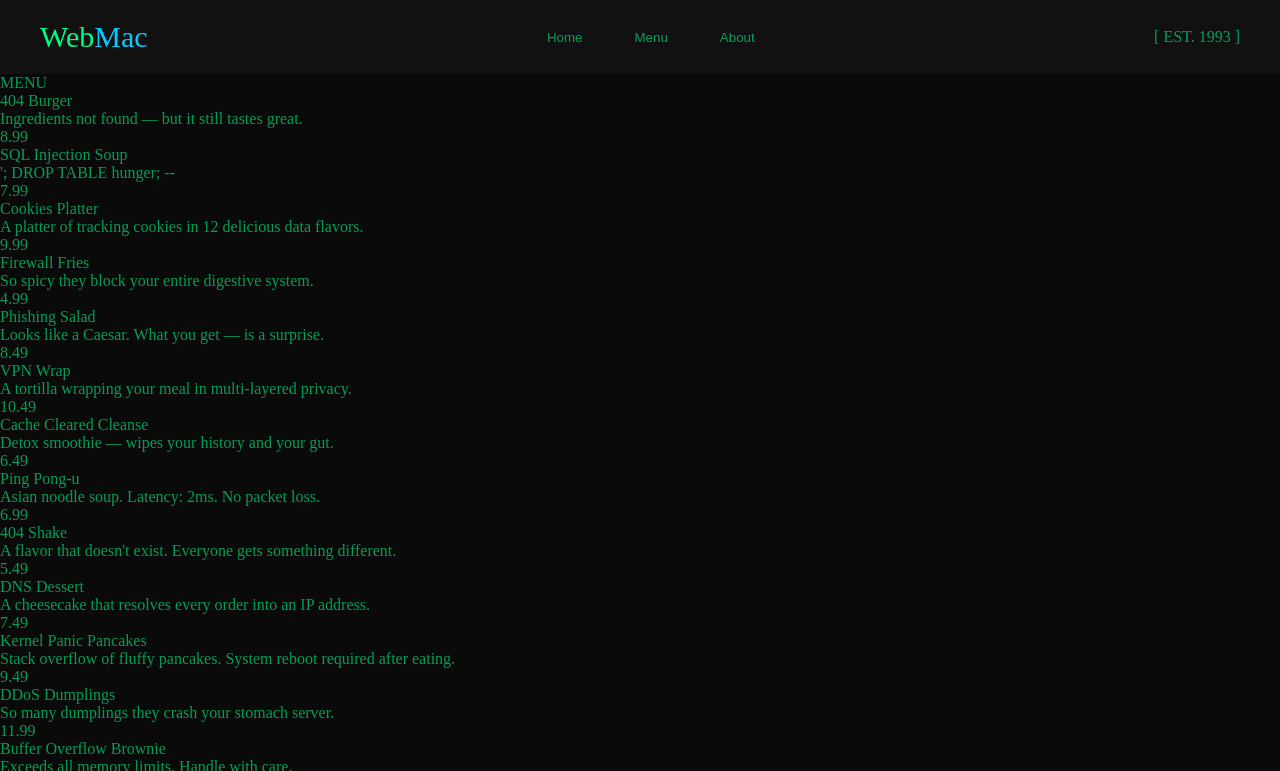
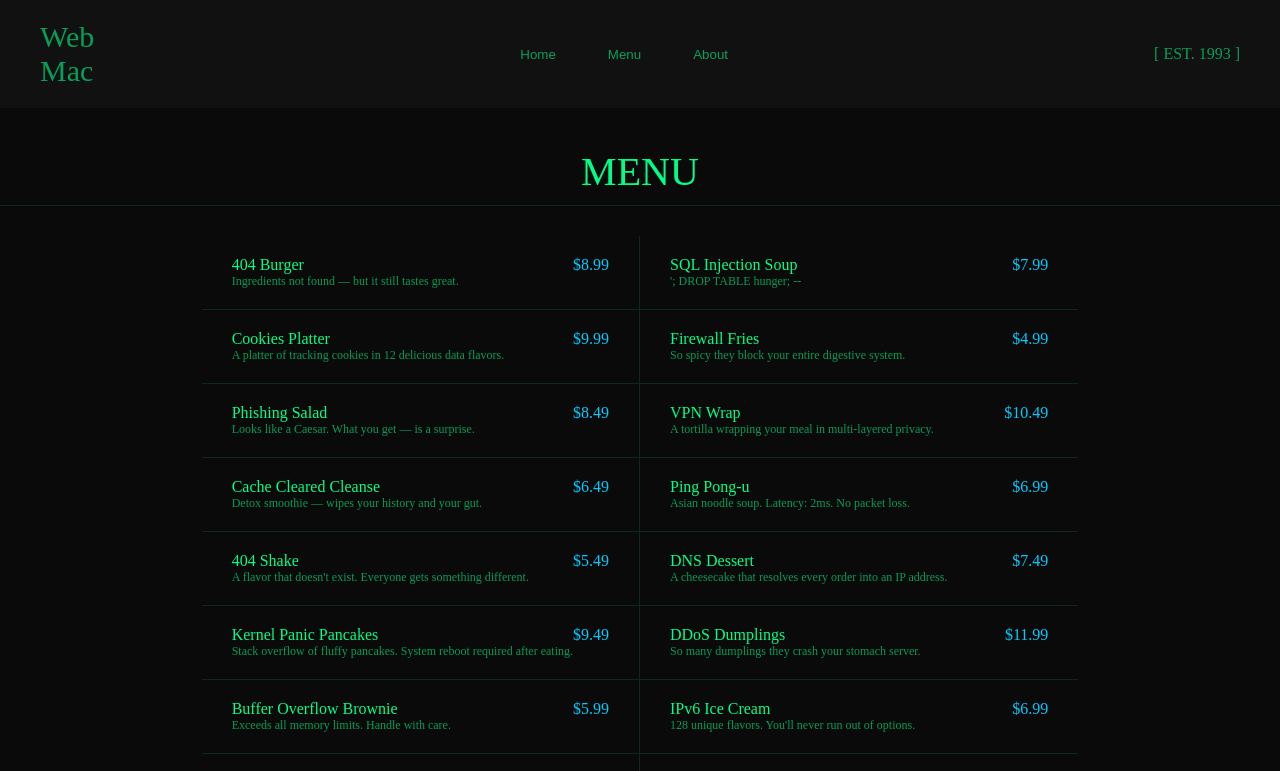
Before and after one commit to hadrianoo/restaurant-page, a website built with webpack: page src/template.html in a window 1280 px wide. Both pictures are taken after a click on the button "Menu". Shown: the top 771 px of the page. Built offline with nearby package versions, Linux system fonts and the light colour scheme.

Commit message:
Implement menu site

```diff
--- a/src/index.js
+++ b/src/index.js
@@ -11,26 +11,28 @@
     const content = document.querySelector("#content");
     const body = document.querySelector("body");
 
-
-    content.appendChild(home.introSection());
-    content.appendChild(home.servedSection());
-    content.appendChild(home.specialSection());
-    content.appendChild(home.reviewSection());
+    content.appendChild(home.homeContainer);
+    // content.appendChild(home.introSection());
+    // content.appendChild(home.servedSection());
+    // content.appendChild(home.specialSection());
+    // content.appendChild(home.reviewSection());
 
 
     nav.addEventListener("click", (event) => {
         if (event.target.id === "home") {
             content.innerHTML = "";
-            content.appendChild(home.introSection());
-            content.appendChild(home.servedSection());
-            content.appendChild(home.specialSection());
-            content.appendChild(home.reviewSection());
+
+            content.appendChild(home.homeContainer);
+            // content.appendChild(home.introSection());
+            // content.appendChild(home.servedSection());
+            // content.appendChild(home.specialSection());
+            // content.appendChild(home.reviewSection());
 
         } else if (event.target.id === "menu") {
             content.innerHTML = "";
 
-            content.appendChild(menu.menuHeader());
-            content.appendChild(menu.menuContent());
+            content.appendChild(menu.menuContainer);
+            // content.appendChild(menu.menuContent());
 
         } else if (event.target.id === "about") {
             content.innerHTML = "";
--- a/src/pages/home/home.js
+++ b/src/pages/home/home.js
@@ -1,6 +1,9 @@
 import styles from "./home.module.css";
 
 export const homePage = () => {
+    const homeContainer = document.createElement("div");
+    homeContainer.className = styles.homeContainer;
+
     const introSection = () => {
         const intro = document.createElement("div");
         const name = document.createElement("div");
@@ -16,7 +19,7 @@
 
         intro.className = styles.intro;
         name.className = styles.name;
-        nameButtons.className = styles["name-buttons"];
+        nameButtons.className = styles.nameButtons;
 
         web.textContent = "Web";
         mac.textContent = "Mac";
@@ -97,7 +100,7 @@
             const third = document.createElement("div");
             const forth = document.createElement("div");
 
-            homeDish.className = styles["home-dish"];
+            homeDish.className = styles.homeDish;
 
             first.textContent = obj[1];
             second.textContent = obj[2];
@@ -168,11 +171,17 @@
 
         return reviews;
     }
+    homeContainer.appendChild(introSection());
+    homeContainer.appendChild(servedSection());
+    homeContainer.appendChild(specialSection());
+    homeContainer.appendChild(reviewSection());
+
 
     return {
-        introSection,
-        servedSection,
-        specialSection,
-        reviewSection
+        // introSection,
+        // servedSection,
+        // specialSection,
+        // reviewSection
+        homeContainer,
     }
 }
--- a/src/pages/home/home.module.css
+++ b/src/pages/home/home.module.css
@@ -1,3 +1,9 @@
+.homeContainer {
+    min-height: 100vh;
+    display: grid;
+    grid-template-rows: 2fr min-content 1fr 1fr;
+}
+
 .intro {
     border-top: 1px solid var(--color-border);
     border-bottom: 1px solid var(--color-border);
@@ -12,6 +18,18 @@
 .intro>.name {
     font-size: 6rem;
     text-transform: uppercase;
+}
+
+.name {
+    display: flex;
+}
+
+.name>div:first-child {
+    color: var(--color-green);
+}
+
+.name>div:last-child {
+    color: var(--color-cyan);
 }
 
 .intro>div:nth-child(3) {
@@ -29,12 +47,12 @@
     margin-bottom: 0.6rem;
 }
 
-.name-buttons {
+.nameButtons {
     display: flex;
     gap: 1rem;
 }
 
-.name-buttons>button {
+.nameButtons>button {
     padding: 1rem 1.4rem;
     background-color: var(--color-bg-primary);
     border: 1px solid grey;
@@ -42,7 +60,7 @@
     color: white;
 }
 
-.name-buttons>button:hover {
+.nameButtons>button:hover {
     background-color: var(--color-bg-secondary);
 }
 
@@ -90,7 +108,7 @@
     justify-self: center;
 }
 
-.home-dish,
+.homeDish,
 .review {
     padding: 1rem;
     background-color: var(--color-bg-secondary);
--- a/src/pages/menu/menu.js
+++ b/src/pages/menu/menu.js
@@ -1,6 +1,9 @@
 import styles from "./menu.module.css";
 
 export const menuPage = () => {
+    const menuContainer = document.createElement("div");
+    menuContainer.className = styles.menuContainer;
+
     const menu = [
         { name: "404 Burger", description: "Ingredients not found — but it still tastes great.", price: 8.99, category: "Mains" },
         { name: "SQL Injection Soup", description: "'; DROP TABLE hunger; --", price: 7.99, category: "Soups" },
@@ -32,7 +35,7 @@
 
     const menuContent = () => {
         const menuContainer = document.createElement("div");
-
+        menuContainer.className = styles.menuGrid;
         for (const item of menu) {
             const menuItem = document.createElement("div");
             const name = document.createElement("div");
@@ -56,8 +59,9 @@
         return menuContainer;
     };
 
+    menuContainer.appendChild(menuHeader());
+    menuContainer.appendChild(menuContent());
     return {
-        menuHeader,
-        menuContent,
+        menuContainer,
     }
 };
--- a/src/pages/menu/menu.module.css
+++ b/src/pages/menu/menu.module.css
@@ -0,0 +1,62 @@
+.menuContainer {
+    display: grid;
+    grid-template-rows: min-content 1fr;
+    margin-bottom: 4rem;
+}
+
+.menuContainer>div:first-child {
+    text-align: center;
+    padding: 1rem;
+    margin: 3rem 0;
+    font-size: 4rem;
+    color: var(--color-green);
+    border-bottom: 1px solid var(--color-border);
+}
+
+.menuGrid {
+    max-width: 80%;
+    justify-self: center;
+    display: grid;
+    grid-template: repeat(10, 1fr) / 1fr 1fr;
+}
+
+.menuGrid>div:nth-child(odd) {
+    border-right: 1px solid var(--color-border);
+}
+
+.menuGrid>div {
+    padding: 2rem 3rem;
+
+    display: grid;
+    grid-template: min-content 1fr / 1fr min-content;
+}
+
+.menuGrid>div {
+    border-bottom: 1px solid var(--color-border);
+}
+
+.menuGrid>div:nth-last-child(-n+2) {
+    border-bottom: none;
+}
+
+.name {
+    color: var(--color-green);
+    grid-row: 1;
+    grid-column: 1;
+}
+
+.description {
+    font-size: 1.2rem;
+    grid-row: 2;
+    grid-column: 1;
+}
+
+.price {
+    grid-row: 1 / 2;
+    grid-column: 2;
+    color: var(--color-cyan);
+}
+
+.price::before {
+    content: "$";
+}
--- a/src/styles/global.css
+++ b/src/styles/global.css
@@ -93,26 +93,6 @@
     color: var(--color-green);
 }
 
-.name {
-    display: flex;
-}
-
-.name>div:first-child {
-    color: var(--color-green);
-}
-
-.name>div:last-child {
-    color: var(--color-cyan);
-}
-
-#content {
-    min-height: 100vh;
-    display: grid;
-    grid-template-rows: 2fr min-content 1fr 1fr;
-
-}
-
-
 footer {
     margin-top: 1rem;
     border-top: 1px solid var(--color-border);
```
